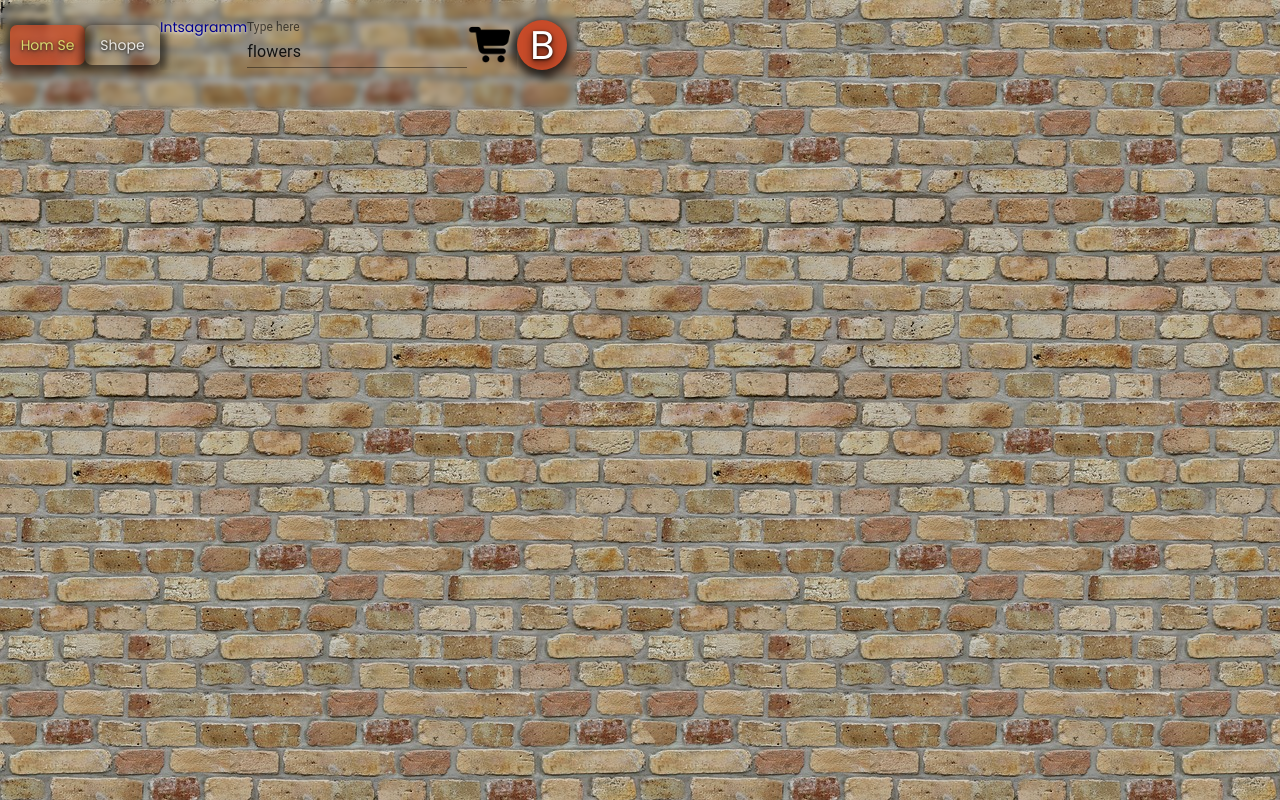
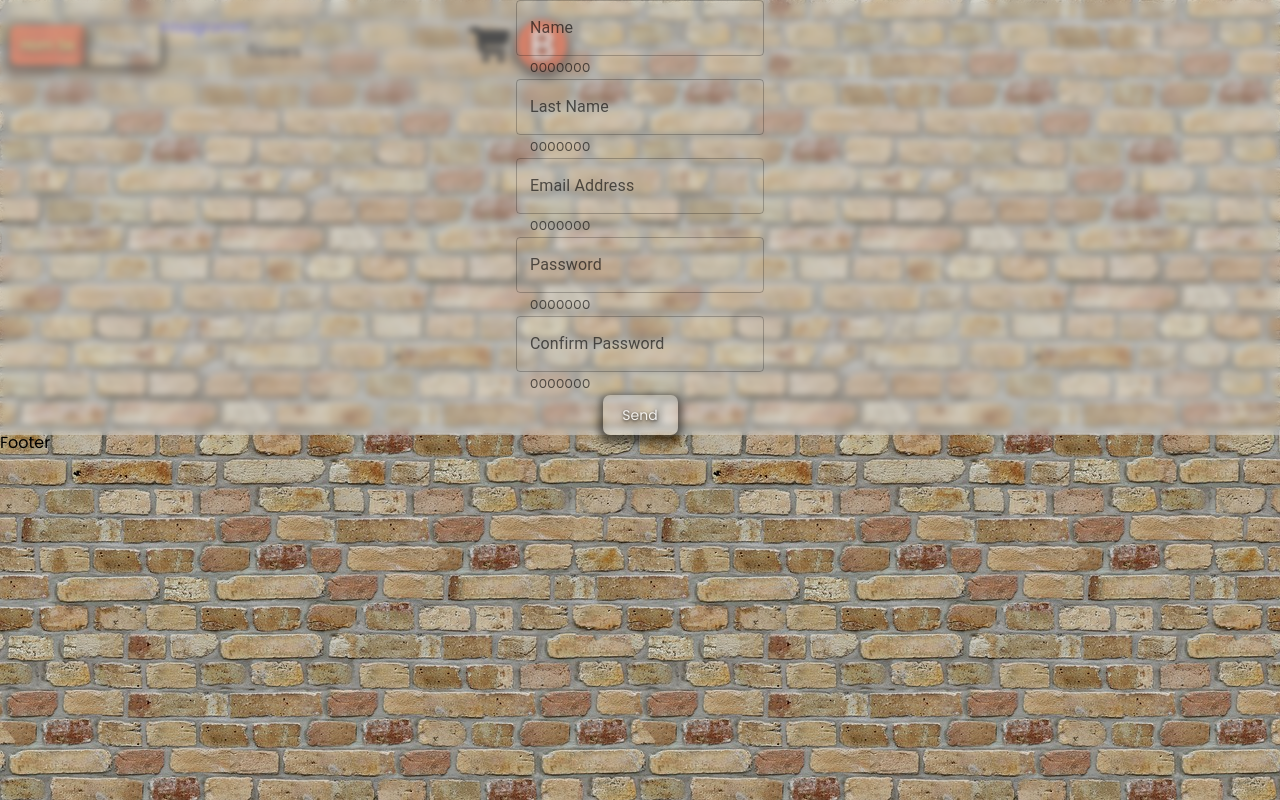
Before and after one commit to Redh221/Books-market, a React (Vite) app in the folder app/: page / in a window 1280 px wide. Built offline with nearby package versions, Linux system fonts and the light colour scheme.

Commit message:
registration-form

```diff
--- a/app/package.json
+++ b/app/package.json
@@ -21,6 +21,7 @@
     "classnames": "^2.5.1",
     "react": "^18.3.1",
     "react-dom": "^18.3.1",
+    "react-hook-form": "^7.53.1",
     "react-loader-spinner": "^6.1.6",
     "react-redux": "^9.1.2",
     "react-router-dom": "^6.27.0",
--- a/app/src/UI/Button/Button.tsx
+++ b/app/src/UI/Button/Button.tsx
@@ -19,10 +19,12 @@ export interface MyButtonProps {
   nav?: string;
   href?: string;
   preset?: "iconImg" | "iconText";
+  type?: string;
+  form: boolean | "form";
 }
 
 const MyButton: React.FC<MyButtonProps> = React.memo(
-  ({ children, settings = {}, onClick, nav, href, preset }) => {
+  ({ children, settings = {}, onClick, nav, href, preset, form }) => {
     let defaultPreset: ButtonSetting = {};
     if (preset == "iconText") {
       defaultPreset = {
@@ -84,9 +86,19 @@ const MyButton: React.FC<MyButtonProps> = React.memo(
     const handleClick = (e: React.MouseEvent<HTMLDivElement>) => {
       if (href) {
         window.location.href = href;
-      } else if (nav) {
+      }
+      //special case for href
+      else if (nav) {
         navigate(nav);
       }
+      //special case for nav
+      else if (form) {
+        const form = document.querySelector("form");
+        if (form) {
+          form.requestSubmit();
+        }
+      }
+      //special case for form
       if (onClick) {
         onClick(e);
       }
--- a/app/src/UI/Input/Input.tsx
+++ b/app/src/UI/Input/Input.tsx
@@ -1,10 +1,14 @@
 import React from "react";
 import TextField from "@mui/material/TextField";
 
-const MyInput = ({ setter, ...props }) => {
-  const change = (event) => setter(event.target.value);
+const MyInput = React.forwardRef(({ setter, ...props }, ref) => {
+  const change = (event) => {
+    if (setter) {
+      setter(event.target.value);
+    }
+  };
 
-  return <TextField {...props} onChange={change} />;
-};
+  return <TextField {...props} onChange={change} ref={ref} />;
+});
 
 export default MyInput;
--- a/app/src/components/Home.tsx
+++ b/app/src/components/Home.tsx
@@ -1,10 +1,11 @@
 import React from "react";
 import { useSelector } from "react-redux";
+import RegistrationForm from "./Registration/RegistrationForm";
 
 const Home = () => {
   const searchValue = useSelector((state) => state.myMarket.searchValue);
   console.log(searchValue);
-  return <div>Home</div>;
+  return <div>{<RegistrationForm />}</div>;
 };
 
 export default Home;
--- /dev/null
+++ b/app/src/components/Registration/RegistrationForm.module.scss
@@ -0,0 +1,9 @@
+.container {
+  margin: auto;
+  display: flex;
+  justify-content: center;
+  align-items: center;
+  flex-direction: column;
+  background-color: rgba(255, 255, 255, 0.306);
+  backdrop-filter: blur(3px);
+}
--- /dev/null
+++ b/app/src/components/Registration/RegistrationForm.tsx
@@ -0,0 +1,92 @@
+import { Login } from "@mui/icons-material";
+import React from "react";
+import MyInput from "../../UI/Input/Input";
+import MyButton from "../../UI/Button/Button";
+import module from "./RegistrationForm.module.scss";
+import { useForm } from "react-hook-form";
+import { TextField } from "@mui/material";
+
+const RegistrationForm = () => {
+  const {
+    register,
+    handleSubmit,
+    watch,
+    formState: { errors },
+  } = useForm({
+    mode: "onBlur",
+  });
+
+  const onSubmit = (data) => {
+    console.log(data);
+  };
+  const password = watch("password");
+  const fields = [
+    {
+      name: "firstName",
+      label: "Name",
+      validationRegex: {
+        value: /^[A-ZА-ЯЁ][a-zа-яё]+$/,
+        message: "Start from upper case, only letters",
+      },
+    },
+    {
+      name: "lastName",
+      label: "Last Name",
+      validationRegex: {
+        value: /^[A-ZА-ЯЁ][a-zа-яё]+$/,
+        message: "Start from upper case, only letters",
+      },
+    },
+    {
+      name: "email",
+      label: "Email Address",
+      validationRegex: {
+        value: /^[\w-.]+@([\w-]+\.)+[\w-]{2,4}$/,
+        message: "Введите корректный email",
+      },
+    },
+    { name: "password", label: "Password" },
+    { name: "confirmPassword", label: "Confirm Password" },
+  ];
+
+  return (
+    <form onSubmit={handleSubmit(onSubmit)}>
+      <div className={module.container}>
+        {fields.map(({ name, label, validationRegex }) => (
+          <MyInput
+            key={name}
+            label={label}
+            variant="outlined"
+            autoComplete={
+              name === "password" || name === "confirmPassword"
+                ? "new-password"
+                : "off"
+            }
+            // type={
+            //   name === "password" || name === "confirmPassword"
+            //     ? "password"
+            //     : "text"
+            // }
+            //enable it later
+            {...register(name, {
+              required:
+                name === "lastName" ? null : `Поле ${label} обязательно`,
+              pattern: validationRegex ? validationRegex : null,
+              minLength: { value: 3, message: "Minimum amount is 3 symbols" },
+              validate:
+                name === "confirmPassword"
+                  ? (value) => value === password || "Passwords do not match"
+                  : undefined,
+            })}
+            error={!!errors[name]}
+            helperText={errors[name] ? errors[name].message : "ООООООО"}
+          />
+        ))}
+
+        <MyButton form>Send</MyButton>
+      </div>
+    </form>
+  );
+};
+
+export default RegistrationForm;
--- a/app/src/components/Shop.tsx
+++ b/app/src/components/Shop.tsx
@@ -64,7 +64,7 @@ const Shop = () => {
   // useEffect(() => {
   //   console.log("page:", page);
   // }, [page]);
-  // console.log("rerender");
+  console.log("rerender");
 
   useEffect(() => {
     console.log("isLoading:", isLoading);
```
Also changed, not shown: app/src/components/Login/LoginForm.tsx (added, +7 -0 lines), app/src/components/Login/LoginForm.module..scss (added), 1 other file (tests, documents, lock files or other folders).
